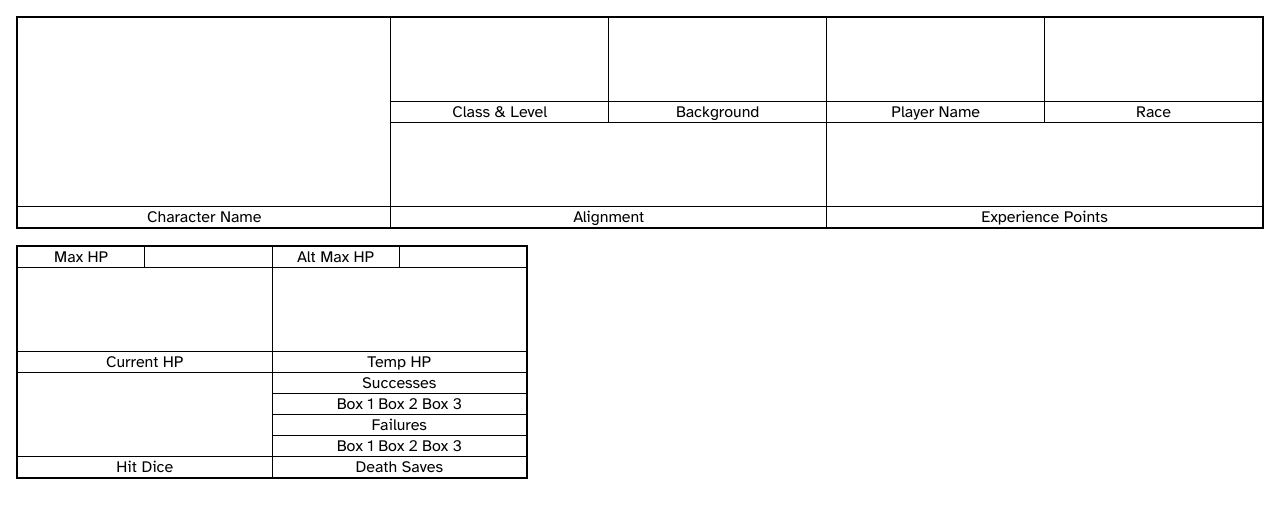
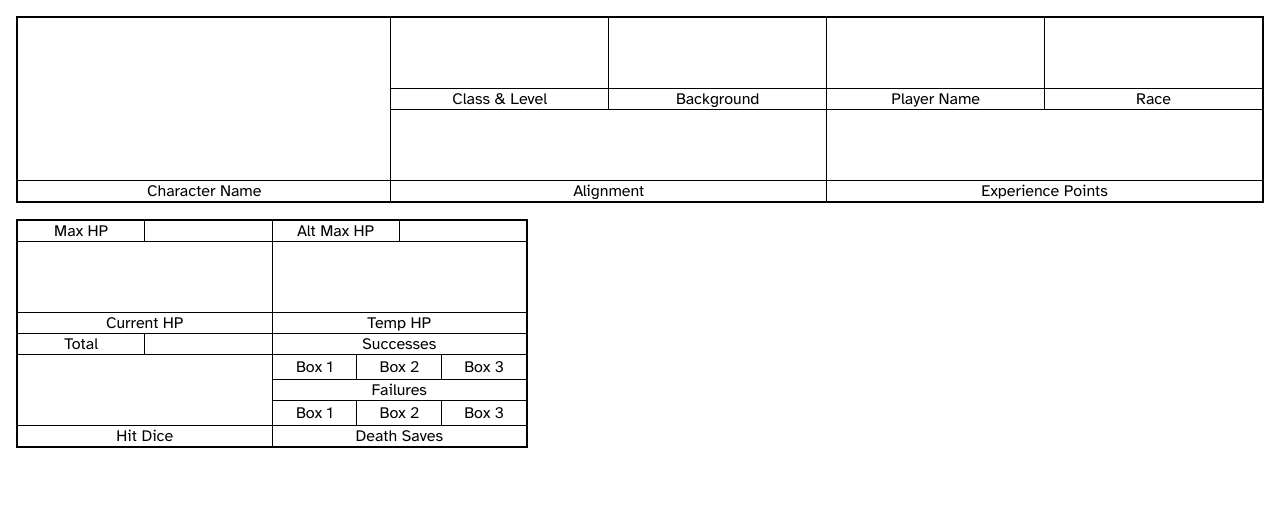
Before and after one commit to sheldon-groeneveld/5e-Character-Sheet, a React (Vite) app: page /CharacterName in a window 1280 px wide. Shown: the top 518 px of the page. Built offline with nearby package versions, Linux system fonts and the light colour scheme.

Commit message:
add total hit dice box, style death save boxes

```diff
--- a/src/components/HealthInfo/HealthInfo.scss
+++ b/src/components/HealthInfo/HealthInfo.scss
@@ -18,6 +18,13 @@
   }
 
   &__box {
+    background-color: $primary-background;
+    flex: 1;
+    min-height: 0;
+    max-height: 20px;
+    text-align: center;
+    line-height: 20px;
+
     &--row {
       flex-direction: row-reverse;
       min-height: 0;
@@ -30,7 +37,7 @@
   }
 
   &__wrapper {
-    flex: 1 1;
+    flex: 1;
     display: flex;
     flex-direction: column;
     background-color: $border-default;
@@ -42,4 +49,19 @@
       background-color: $primary-background;
     }
   }
+
+  &__check-boxes {
+    display: flex;
+    flex-direction: row;
+    line-height: 20px;
+    gap: 1px;
+    background-color: $border-default;
+
+    & > * {
+      text-align: center;
+      background-color: $primary-background;
+      flex: 1;
+      padding: 2px;
+    }
+  }
 }
--- a/src/components/HealthInfo/HealthInfo.tsx
+++ b/src/components/HealthInfo/HealthInfo.tsx
@@ -18,19 +18,26 @@ function HealthInfo() {
       </div>
       <div className="health-info__container">
         <InfoBox id="current-hp" text="Current HP" />
-        <InfoBox id="temp-hp" text="Temp HP" mainClassName="health-info__box" />
+        <InfoBox id="temp-hp" text="Temp HP" />
+      </div>
+      <div className="health-info__container">
+        <InfoBox
+          id="total-hit-dice"
+          text="Total"
+          mainClassName="health-info__box--row"
+        />
+        <p className="health-info__box">Successes</p>
       </div>
       <div className="health-info__container">
         <InfoBox id="hit-dice" text="Hit Dice" />
         <div className="health-info__wrapper">
-          <p>Successes</p>
-          <div>
+          <div className="health-info__check-boxes">
             <span>Box 1 </span>
             <span>Box 2 </span>
             <span>Box 3 </span>
           </div>
           <p>Failures</p>
-          <div>
+          <div className="health-info__check-boxes">
             <span>Box 1 </span>
             <span>Box 2 </span>
             <span>Box 3 </span>
--- a/src/components/atoms/InfoBox/InfoBox.scss
+++ b/src/components/atoms/InfoBox/InfoBox.scss
@@ -2,7 +2,7 @@
 
 .info-box {
   flex: 1 1;
-  min-height: 104px;
+  min-height: 91px;
   display: flex;
   flex-direction: column;
   background-color: $border-default;
```
